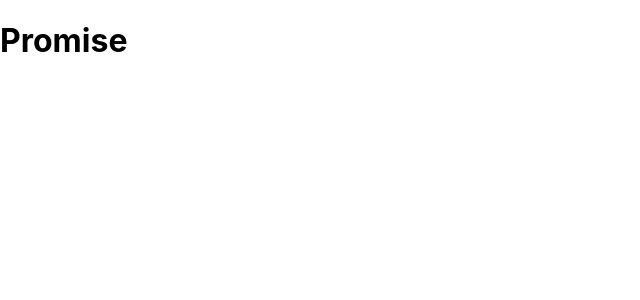
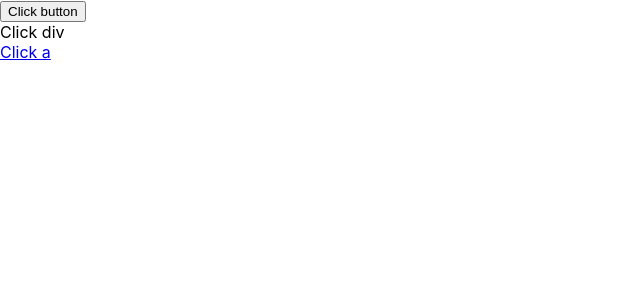
Before and after one commit to chaengs/React200, a React (Create React App) app: page / in a window 1280 px wide. Shown: the top 300 px of the page, without its empty margins (0-640 px from the left). Built offline with nearby package versions, Linux system fonts and the light colour scheme.

Commit message:
066 click 이벤트 사용하기(onClick)

```diff
--- a/src/App.js
+++ b/src/App.js
@@ -1,10 +1,10 @@
 import React from 'react';
-import Promise from './R065_Promise';
+import ReactonClick from './R066_onClick';
 
 function App() {
   return (
     <div>
-      <Promise />
+      <ReactonClick />
     </div>
   );
 }
--- /dev/null
+++ b/src/R066_onClick.js
@@ -0,0 +1,22 @@
+import React, { Component } from 'react';
+
+class R065_Promise extends Component {
+    buttonClick = (param) => {
+        if(typeof param != 'string') param = 'Click a'
+        console.log('param : '+param);
+    }
+
+    render() {
+        return (
+            <>
+                <button onClick={e => this.buttonClick("Click button")}>
+                    Click button
+                </button>
+                <div onClick={e => this.buttonClick("click div")}>Click div</div>
+                <a href="javascript:" onClick={this.buttonClick}>Click a</a>
+            </>
+        )
+    }
+}
+// react에서 이벤트명은 카멜케이스 사용
+export default R065_Promise;
```
